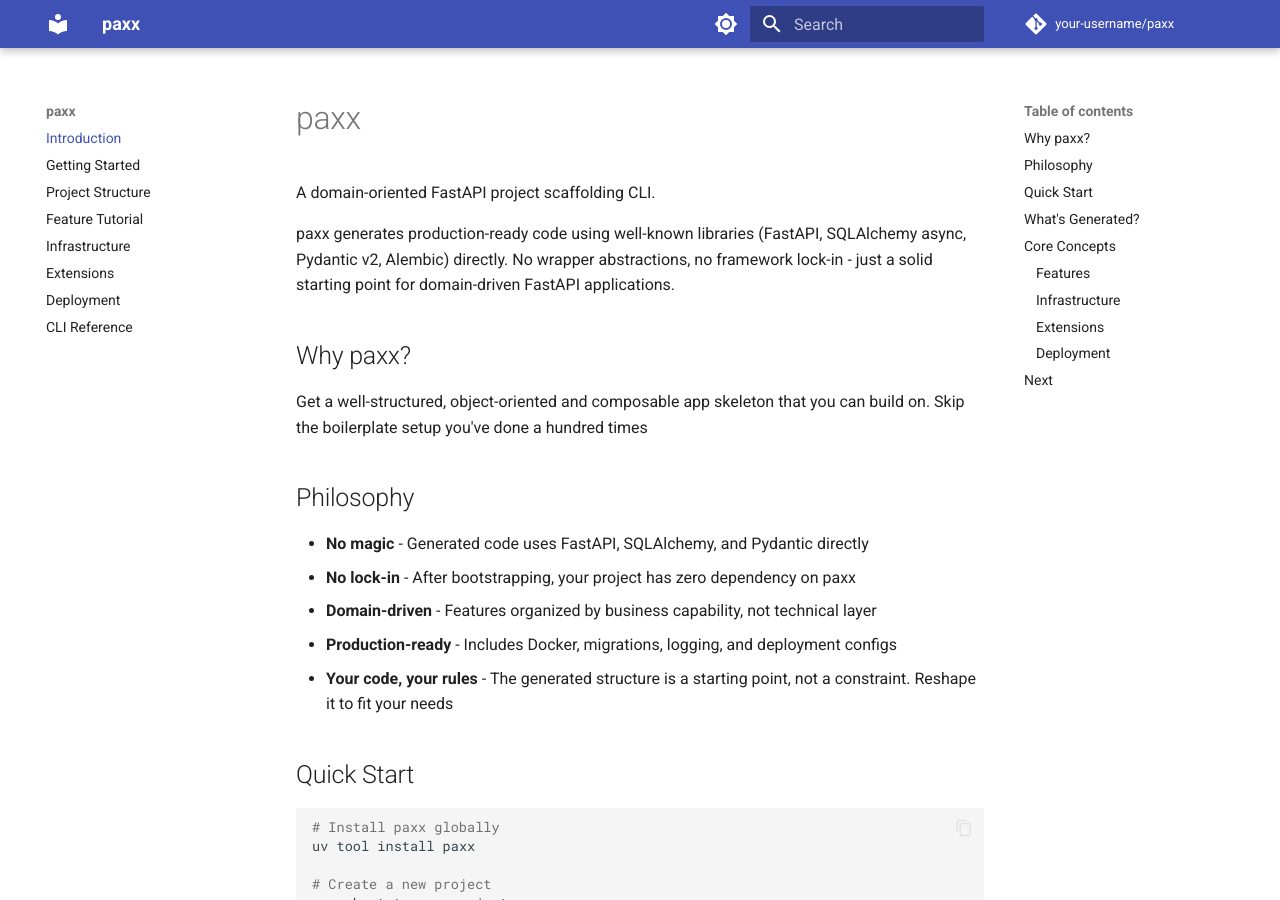
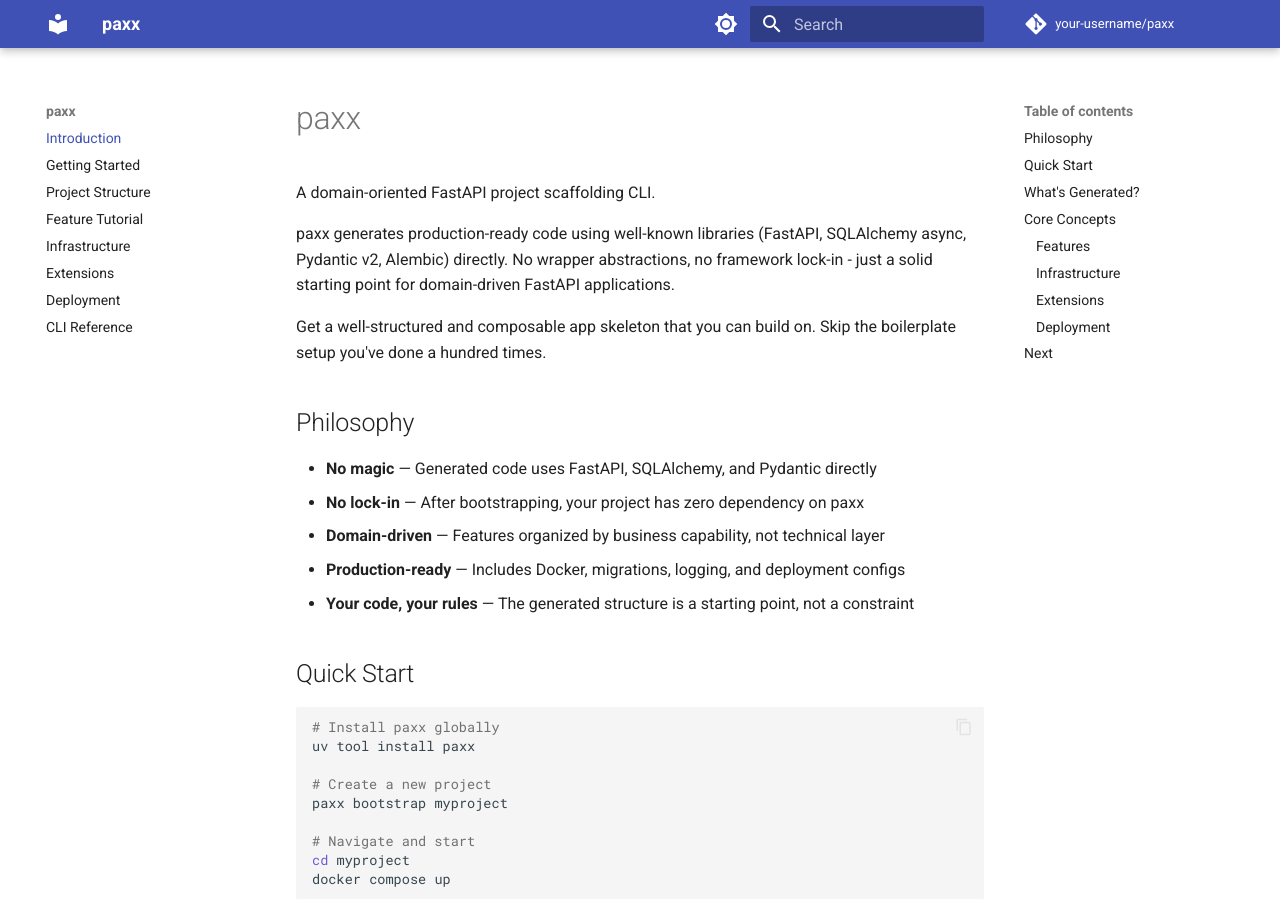
Before and after one commit to frycz/paxx, an MkDocs documentation site: the page built from docs/index.md, in a window 1280 px wide and 900 px high. Built offline with MkDocs 1.6.1 and Material for MkDocs 9.7.7, drawn with Linux system fonts in a browser that asks for light colours; comment, search, counter and statistics services are not loaded.

Commit message:
update docs

```diff
--- a/docs/index.md
+++ b/docs/index.md
@@ -4,17 +4,15 @@ A domain-oriented FastAPI project scaffolding CLI.
 
 paxx generates production-ready code using well-known libraries (FastAPI, SQLAlchemy async, Pydantic v2, Alembic) directly. No wrapper abstractions, no framework lock-in - just a solid starting point for domain-driven FastAPI applications.
 
-## Why paxx?
-
-Get a well-structured, object-oriented and composable app skeleton that you can build on. Skip the boilerplate setup you've done a hundred times
+Get a well-structured and composable app skeleton that you can build on. Skip the boilerplate setup you've done a hundred times.
 
 ## Philosophy
 
-- **No magic** - Generated code uses FastAPI, SQLAlchemy, and Pydantic directly
-- **No lock-in** - After bootstrapping, your project has zero dependency on paxx
-- **Domain-driven** - Features organized by business capability, not technical layer
-- **Production-ready** - Includes Docker, migrations, logging, and deployment configs
-- **Your code, your rules** - The generated structure is a starting point, not a constraint. Reshape it to fit your needs
+- **No magic** — Generated code uses FastAPI, SQLAlchemy, and Pydantic directly
+- **No lock-in** — After bootstrapping, your project has zero dependency on paxx
+- **Domain-driven** — Features organized by business capability, not technical layer
+- **Production-ready** — Includes Docker, migrations, logging, and deployment configs
+- **Your code, your rules** — The generated structure is a starting point, not a constraint
 
 ## Quick Start
 
```
Also changed, not shown: README.md (+11 -11 lines).
